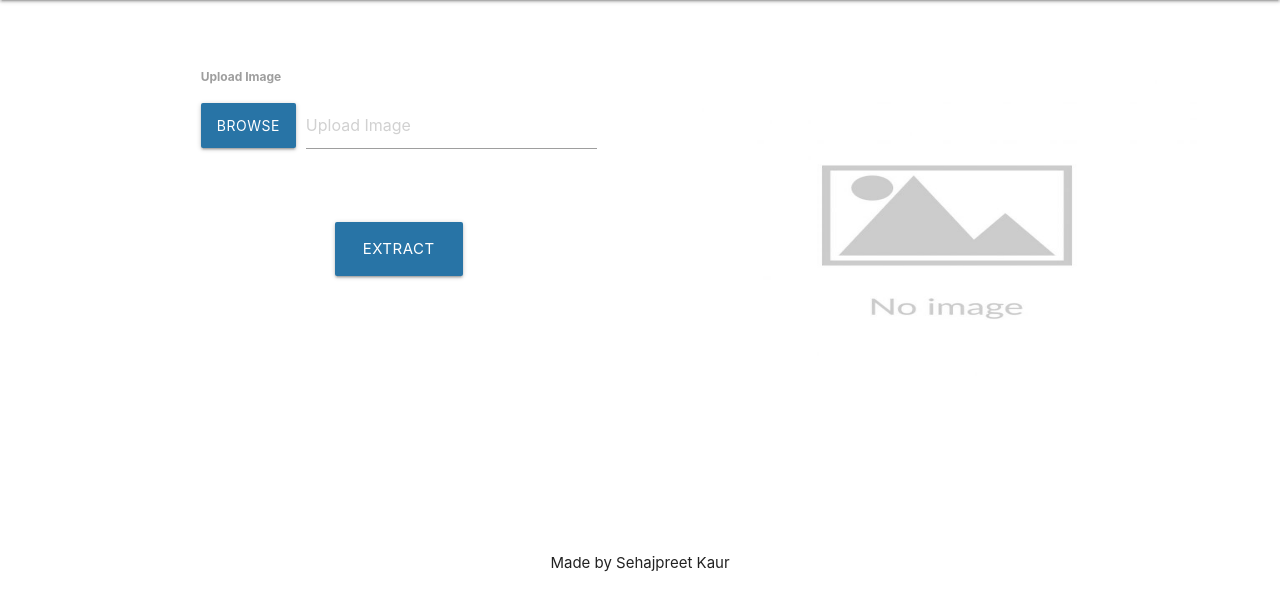
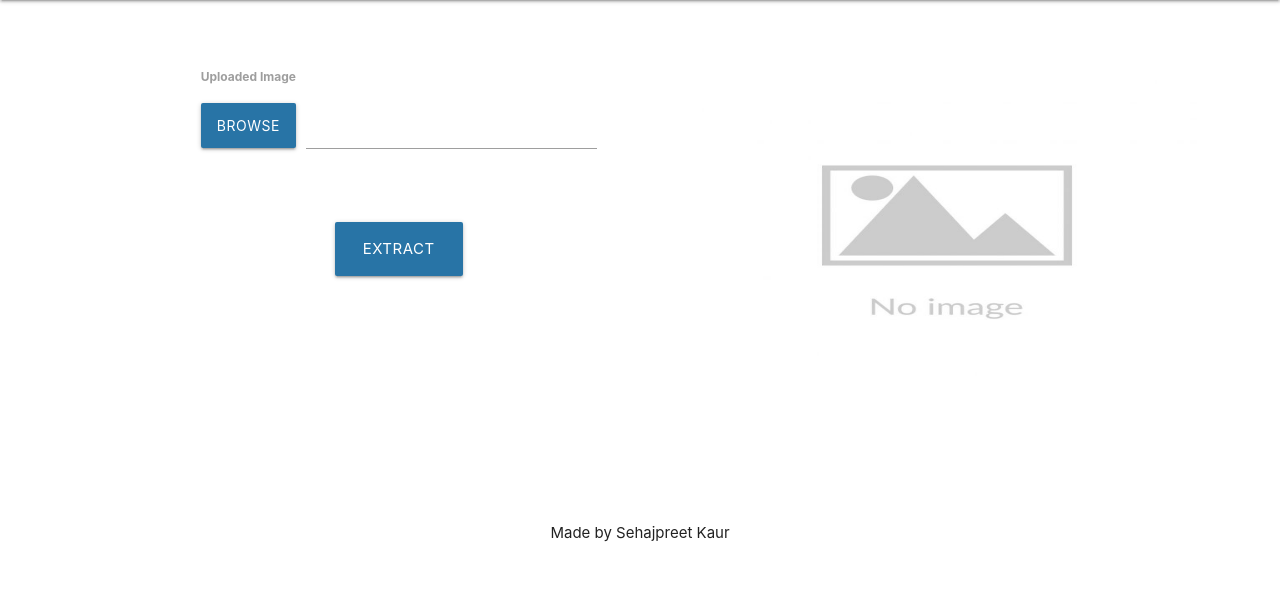
Before and after one commit to sehajmander12/TextExtraction, a Flask app: page / in a window 1280 px wide. Shown: the part 64-675 px from the top of the page. Run offline with Flask 2, Linux system fonts and the light colour scheme; some libraries are stand-ins or nearby versions.

Commit message:
Update index.html

```diff
--- a/app/templates/index.html
+++ b/app/templates/index.html
@@ -37,14 +37,14 @@
               <div class = "row">
 
                   <div class="row">
-                    <label for="first_name"><b>Upload Image</b></label><br>
+                    <label for="first_name"><b>Uploaded Image</b></label><br>
                     <div class = "file-field input-field">
                       <div class = "btn" style="background-color: #2874A6">
                         <span>Browse</span>
                         <input type = "file" name="image_upload" id="image_upload" />
                       </div>
                       <div class = "file-path-wrapper">
-                        <input class = "file-path validate" type = "text" placeholder = "Upload Image" name="image_name" id="image_name" />
+                        <input class = "file-path validate" type = "text" name="image_name" id="image_name" />
                       </div>
                     </div>
                   </div>
@@ -80,7 +80,7 @@
   </div>
   </div>
   <div>
-    <div style="text-align: center; text-color: #F08080; margin-top: 130px; "><p style style="text-color: #2874A6;">Made by Sehajpreet Kaur</p></div>
+    <div style="text-align: center; text-color: #F08080; margin-top: 100px; "><p style style="text-color: #2874A6;">Made by Sehajpreet Kaur</p></div>
   <!--  Scripts-->
   <script src="./static/js/materialize.js"></script>
   <script type="text/javascript">
```
